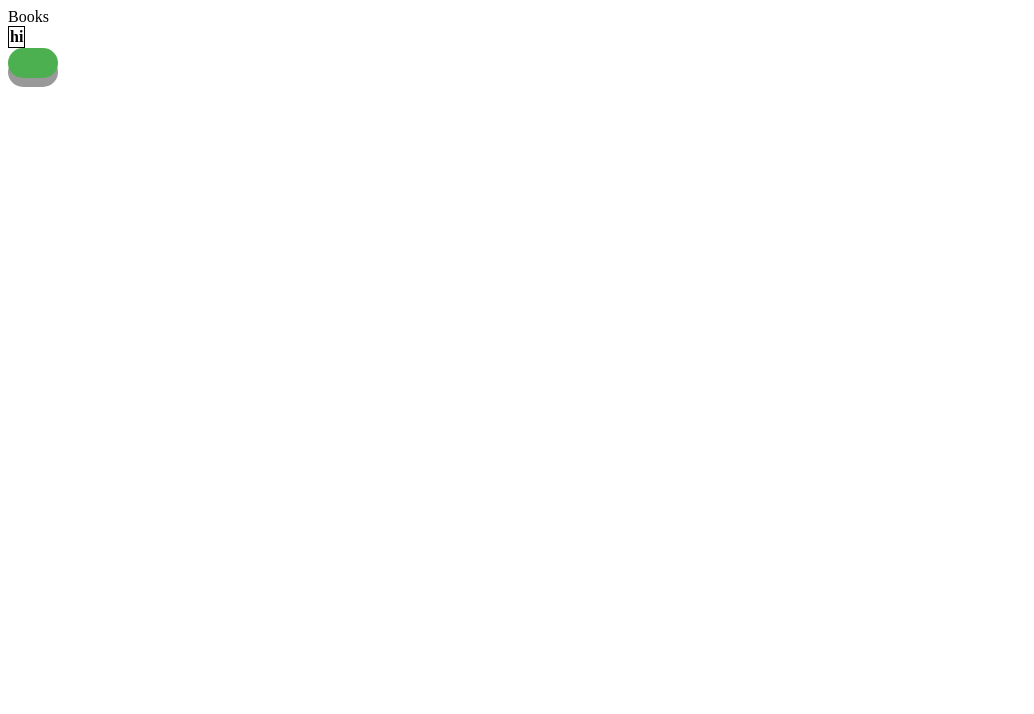
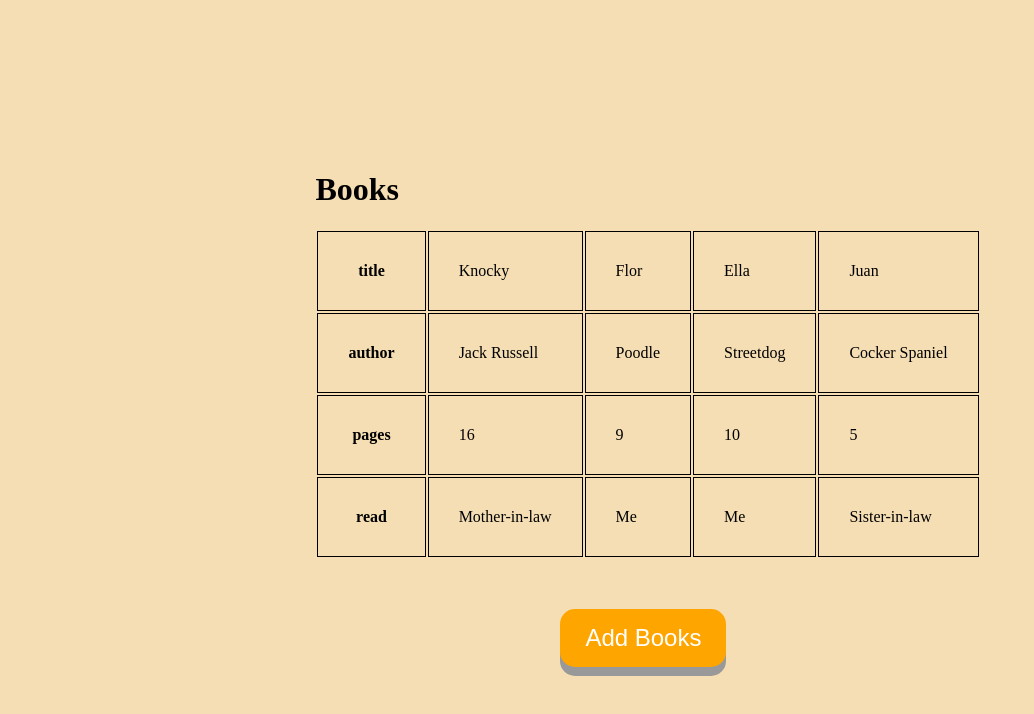
Before and after one commit to gio437/library, a plain HTML site: page index.html in a window 1280 px wide. Shown: the whole page, without its empty margins (0-1034 px from the left). Drawn offline with Linux system fonts and the light colour scheme.

Commit message:
If applied, will apply css styling

```diff
--- a/index.html
+++ b/index.html
@@ -12,7 +12,38 @@
     <div class = "container">
         <div class = "library">
             <table>
-                <tr>Books</tr>
+                <h1>Books</h1>
+                <tr class = "add"></tr>
+                <table>
+                    <tr>
+                      <th>title</th>
+                      <td>Knocky</td>
+                      <td>Flor</td>
+                      <td>Ella</td>
+                      <td>Juan</td>
+                    </tr>
+                    <tr>
+                      <th>author</th>
+                      <td>Jack Russell</td>
+                      <td>Poodle</td>
+                      <td>Streetdog</td>
+                      <td>Cocker Spaniel</td>
+                    </tr>
+                    <tr>
+                      <th>pages</th>
+                      <td>16</td>
+                      <td>9</td>
+                      <td>10</td>
+                      <td>5</td>
+                    </tr>
+                    <tr>
+                      <th>read</th>
+                      <td>Mother-in-law</td>
+                      <td>Me</td>
+                      <td>Me</td>
+                      <td>Sister-in-law</td>
+                    </tr>
+                  </table>
             </table>
         </div>
         <div class = "press"></div>
--- a/javascript.js
+++ b/javascript.js
@@ -1,38 +1,39 @@
 let myLibrary = ["hello", "wassup"];
 
-function Book(...book) { //the constructor
-    this.book = book;
+function Book(title, author, pages, read) { //the constructor
+    this.title = title;
+    this.author = author;
+    this.pages = pages;
+    this.read = read;
 }
 
-let addStuff = new Book(myLibrary);
-console.log(addStuff);
 
-
-function addBookToLibrary() {
-    let type = document.querySelector("tr");
-
-    let create = document.createElement("th");
-    create.classList.add("books");
-
-    let cells = create.textContent = "hi";
-
-    type.appendChild(create);
-
-    for (let i = 0; i < myLibrary.length; i++) {
-        cells[i];
-        console.log(myLibrary);
-    }
-}
-
-addBookToLibrary();
-
-let press = document.querySelector(".press");
+let press = document.querySelector(".press"); //will create button
 
 let enter = document.createElement("button");
 enter.classList.add("submit");
-//enter.addEventListener("click");
+enter.textContent = "Add Books";
+enter.addEventListener("click", inputText);
 
 press.appendChild(enter);
+
+
+
+function inputText() {
+    let bookInfo = window.prompt("input the title, author, pages, and read/not read");
+    myLibrary.push(bookInfo);
+    console.log(myLibrary);
+
+    let type = document.querySelector(".add");
+
+    let create = document.createElement("td");
+    create.classList.add("books");
+
+    let cells = create.textContent = bookInfo;
+    let table = new Book(bookInfo);
+
+    type.appendChild(create);
+}
 
 
 // function theHobbit(title, author, pages, read) {
--- a/style.css
+++ b/style.css
@@ -1,9 +1,20 @@
-table {
-    border-collapse: collapse;
-  }
+body {
+    background-color: wheat;
+    overflow: hidden; /* this will center the object */
+    position: absolute;
+    width: 100%;
+    height: 100%;
+    display: flex;
+    justify-content: center;
+    align-items: center;
+}
 
 td, th {
     border: 1px solid black;
+    padding: 30px;
+}
+
+.title {
 }
 
 button {
@@ -15,16 +26,18 @@ button {
     text-decoration: none;
     outline: none;
     color: #fff;
-    background-color: #4CAF50;
+    background-color: orange;
     border: none;
     border-radius: 15px;
     box-shadow: 0 9px #999;
+    margin-top: 50px;
+    margin-left: 245px;
   }
 
-  button:hover {background-color: #3e8e41}
+button:hover {background-color: orange}
 
-  button:active {
-    background-color: #3e8e41;
+button:active {
+    background-color: darkorange;
     box-shadow: 0 5px #666;
     transform: translateY(4px);
-  }
+}
```
